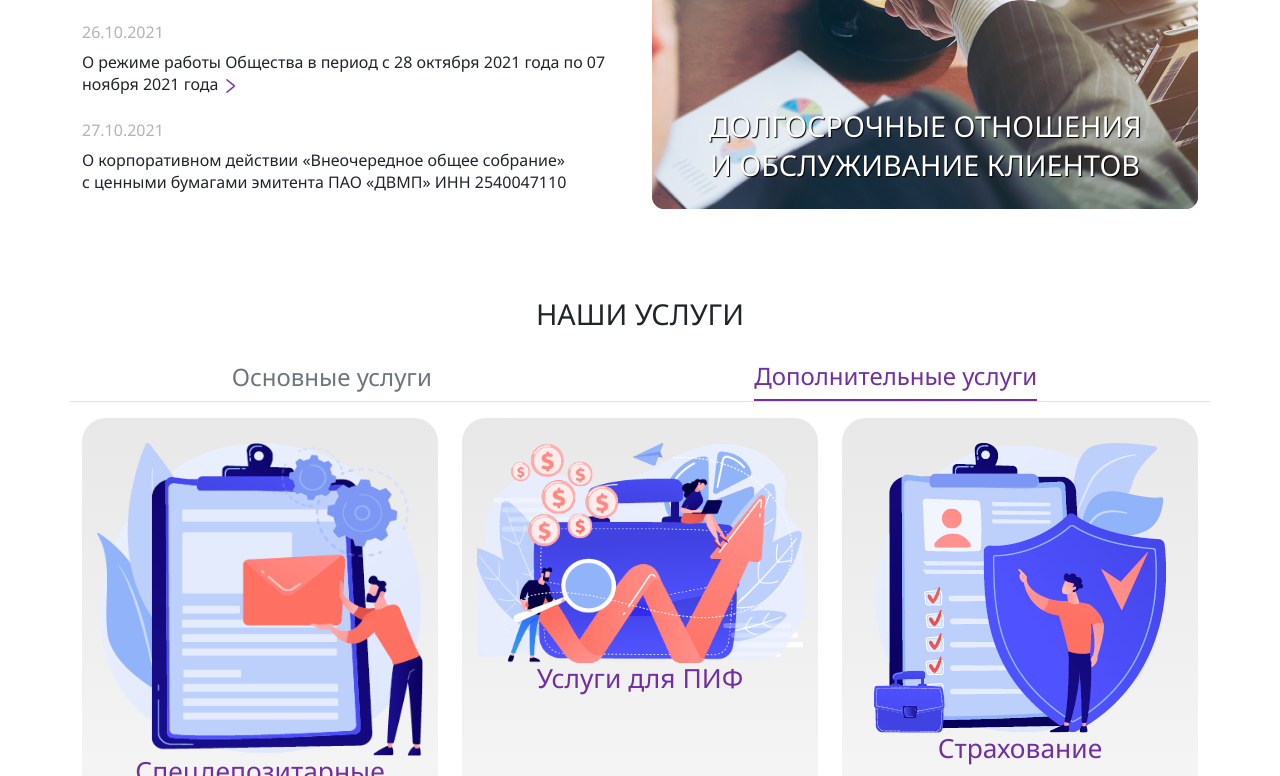
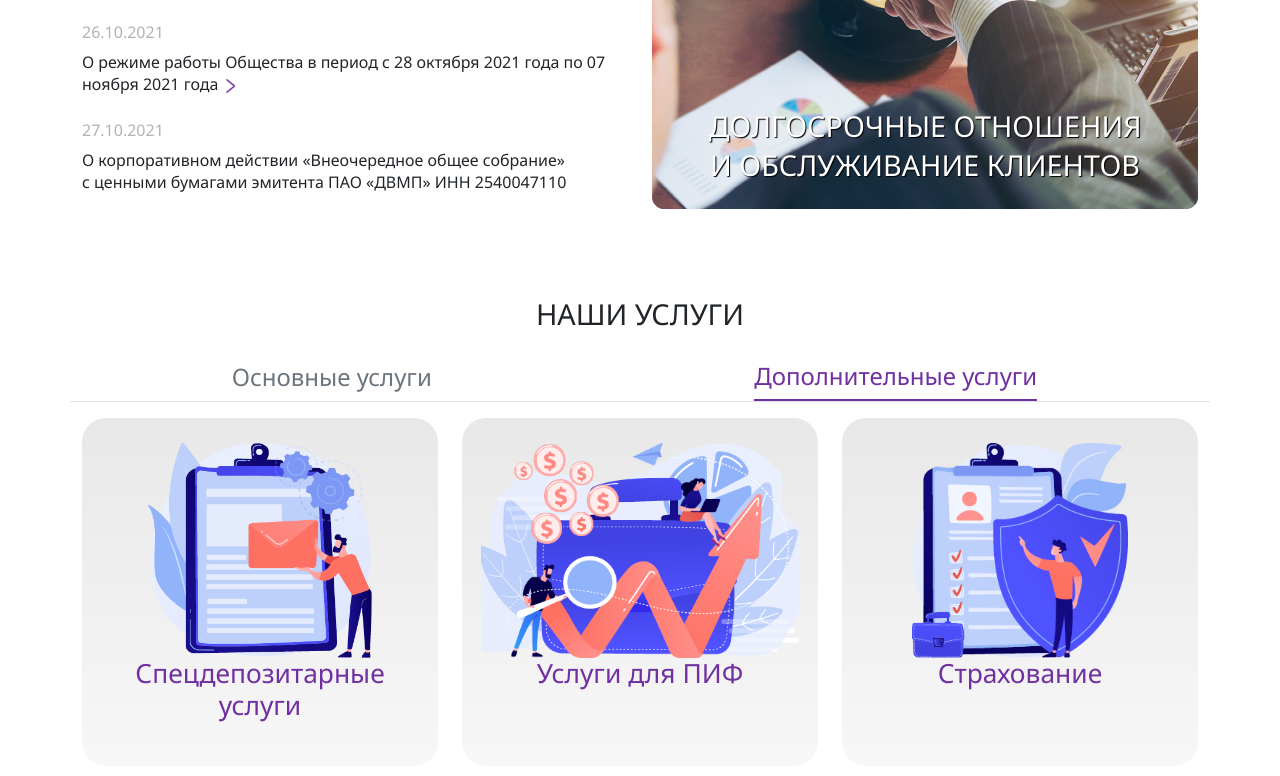
Before and after one commit to web-revenue/nzsd, a plain HTML site: page index.html in a window 1280 px wide. Both pictures are taken after a click on the tab "Дополнительные услуги". Shown: the part 440-1216 px from the top of the page. Drawn offline with nearby package versions, Linux system fonts and the light colour scheme.

Commit message:
Update critical.css

```diff
--- a/css-js/critical.css
+++ b/css-js/critical.css
@@ -152,6 +152,7 @@ div#servicesone .col-md-6 h2,div#servicestwo .col-md-6 h2{position:absolute;top:
 div#servicesone .col-md-6 img,div#servicestwo .col-md-6 img{float:right;padding-bottom:15px}
 div#servicesone .col-md-6,div#servicestwo .col-md-6{text-align:left}
 div#servicesone .col-md-6 br,div#servicestwo .col-md-6 br{display:block}
+div#servicesone .col-md-4 img.img-fluid,div#servicestwo .col-md-4 img.img-fluid{   max-height:215px}
 }
 #myTab .nav-link.active span{position:relative}
 #myTab .nav-link.active span::before{content:'';position:absolute;background:#7030a2;left:0;bottom:-9px;width:100%;height:2px}
```
